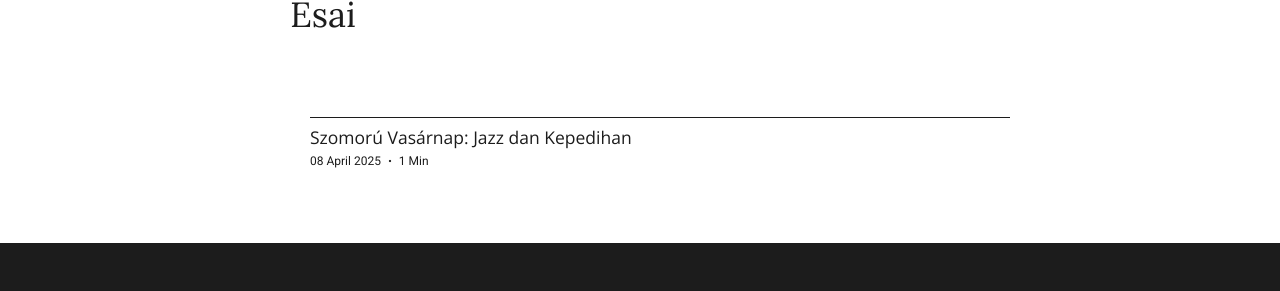
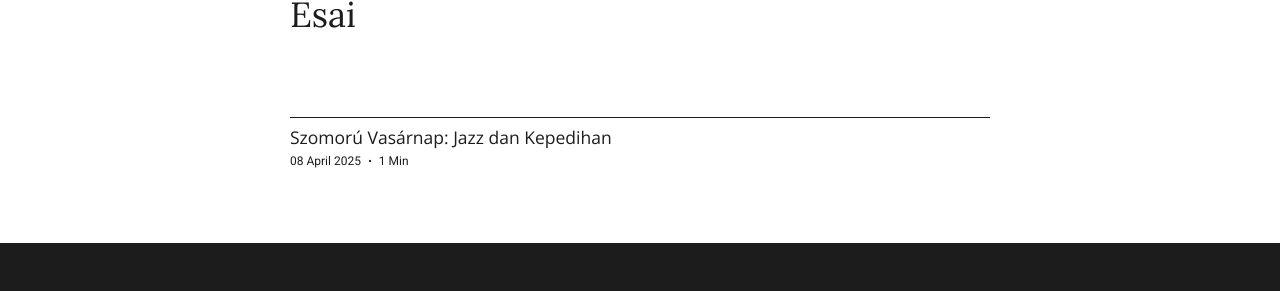
Before and after one commit to MeatBeaters/hanankhairultamama, a Jekyll site: the page built from categories/esai.md, in a window 1280 px wide. Shown: the part 197-488 px from the top of the page. Built offline with Jekyll 4.4.1, drawn with Linux system fonts in a browser that asks for light colours.

Commit message:
Fix banget

```diff
--- a/assets/css/main.css
+++ b/assets/css/main.css
@@ -263,7 +263,7 @@ h2 {
 }
 .category-container-item {
     list-style: none;
-    margin: 0px -20px 75px -20px;
+    margin: 0px 0px 75px -40px;
 }
 .category-container-item li{
     border-top: solid 1px #1C1C1C;
@@ -280,7 +280,7 @@ h2 {
 }
 @media screen and (max-width: 750px) {
     .category-container-whole {
-        margin: 0px 20px 0px 20px;
+        margin: 0px 25px 0px 25px;
     }
 }
 
```
